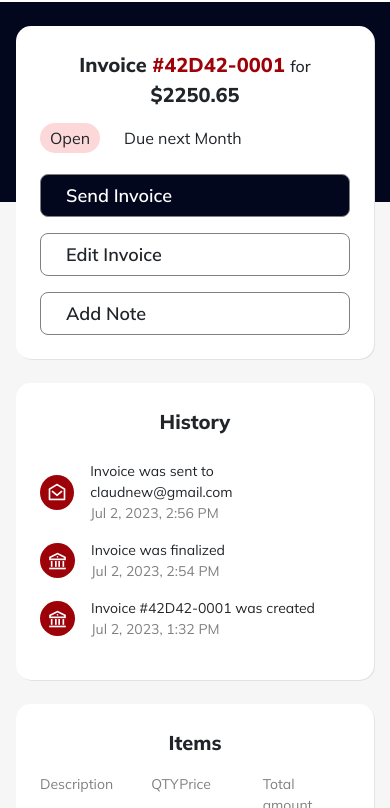
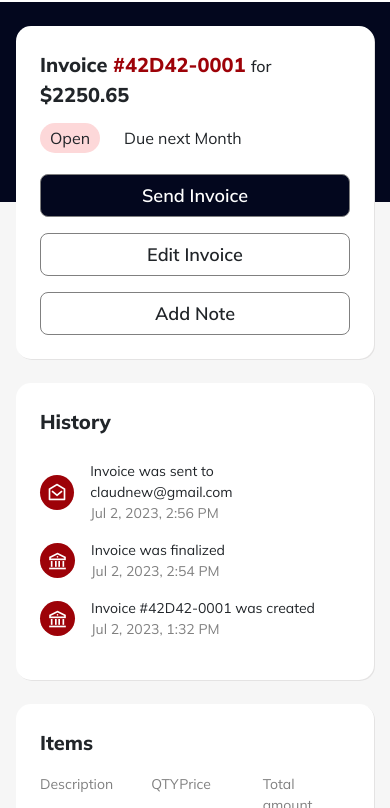
Before and after one commit to muhammadrazaz/payora_transfer_frontend, a React (Create React App) app: page /pay-bills in a window 390 px wide. Shown: the part 671-1479 px from the top of the page. Built offline with nearby package versions, Linux system fonts and the light colour scheme.

Commit message:
with pay bills responsive problem solved

```diff
--- a/src/Pages/PayBill/PayBill.css
+++ b/src/Pages/PayBill/PayBill.css
@@ -18,7 +18,6 @@
 .pay-bills #invoice-info{
     font-size: 20px;
     font-weight: 800;
-    text-align: center;
 }
 
 .pay-bills #open-text{
@@ -33,6 +32,7 @@
     border-radius: 8px;
     font-size: 18px;
     font-weight: 600;
+    text-align: center;
 }
 .pay-bills #invoice-btn div:first-child{
     background-color: #03071eff;
```
